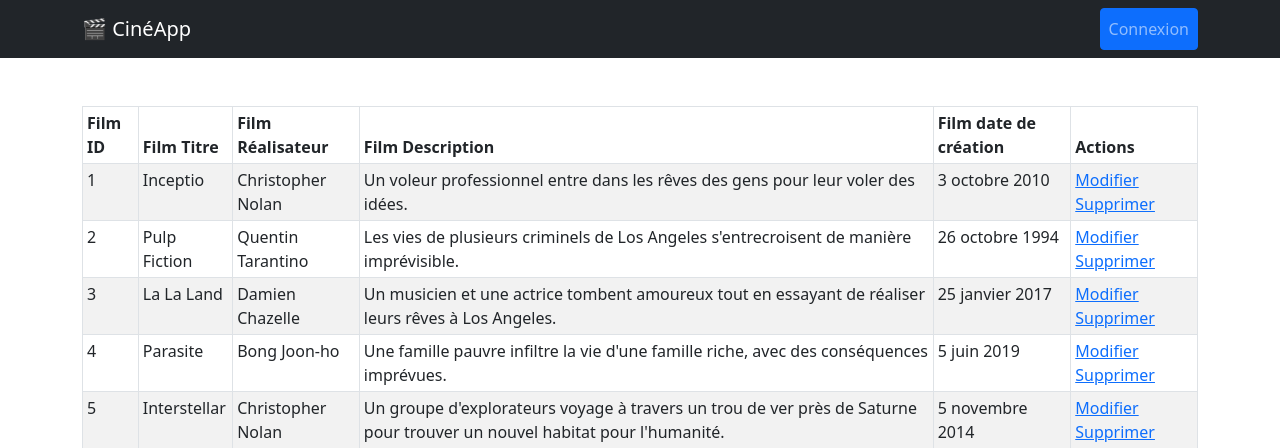
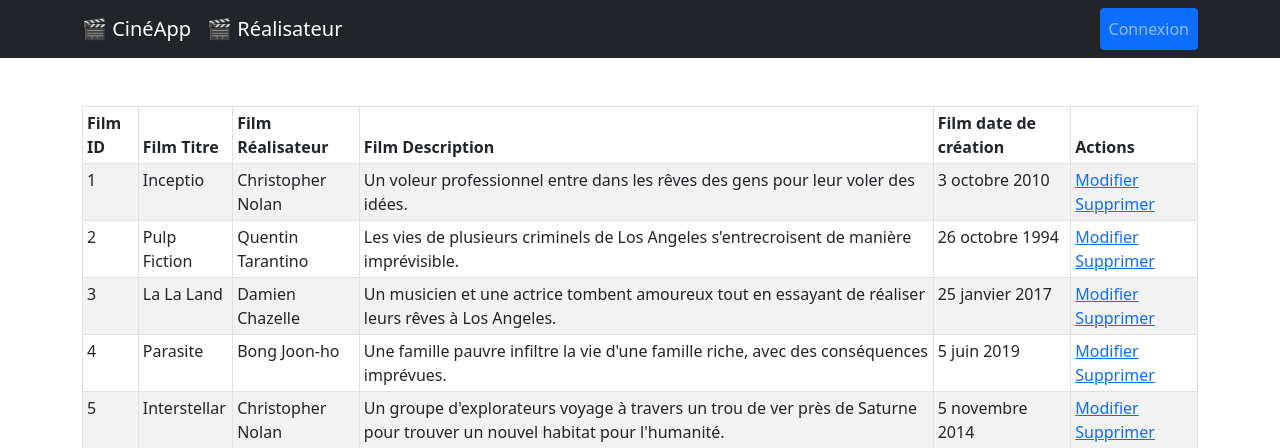
Before and after one commit to MaxymCh/DjangoFilm, a Django app: page / in a window 1280 px wide. Shown: the top 448 px of the page. Run offline with Django 4.2, Linux system fonts and the light colour scheme; data comes from the database, SQL or seed files in the repository; both versions use the stored data as it was after the commit.

Commit message:
Fin Etape 1

```diff
--- a/GestionFilms/lesFilms/templates/lesFilms/base.html
+++ b/GestionFilms/lesFilms/templates/lesFilms/base.html
@@ -16,6 +16,8 @@
     <nav class="navbar navbar-expand-lg navbar-dark bg-dark">
       <div class="container">
         <a class="navbar-brand" href="{% url 'film_list' %}">🎬 CinéApp</a>
+        <a class="navbar-brand" href="{% url 'realisateur_list' %}">🎬 Réalisateur</a>
+
         <button
           class="navbar-toggler"
           type="button"
```
Also changed, not shown: GestionFilms/db.sqlite3, GestionFilms/lesFilms/templates/lesFilms/realisateur/generic_form.html (renamed from GestionFilms/lesFilms/templates/lesFilms/Realisateur/generic_form.html), GestionFilms/lesFilms/templates/lesFilms/realisateur/realisateur_list.html (renamed from GestionFilms/lesFilms/templates/lesFilms/Realisateur/realisateur_list.html).
